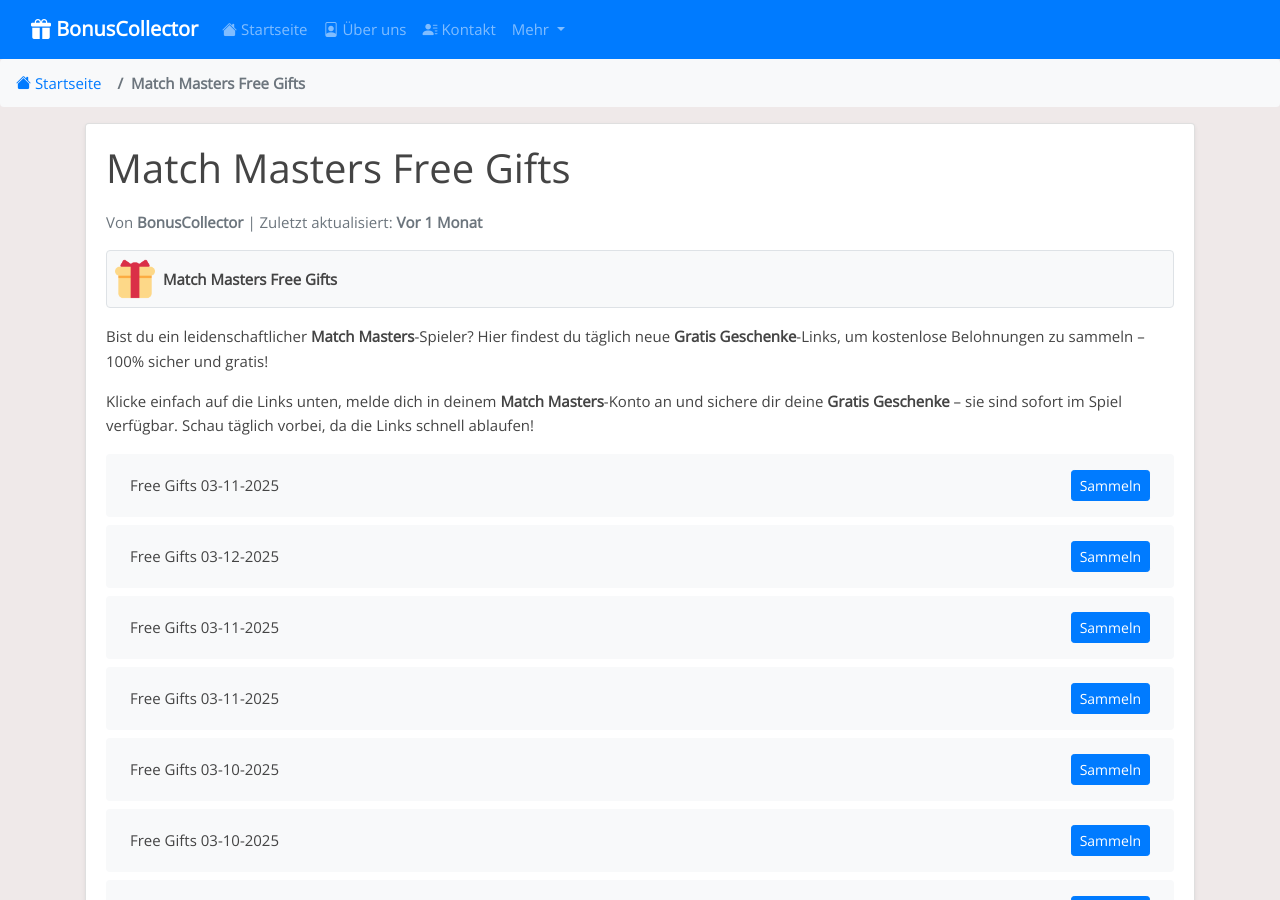
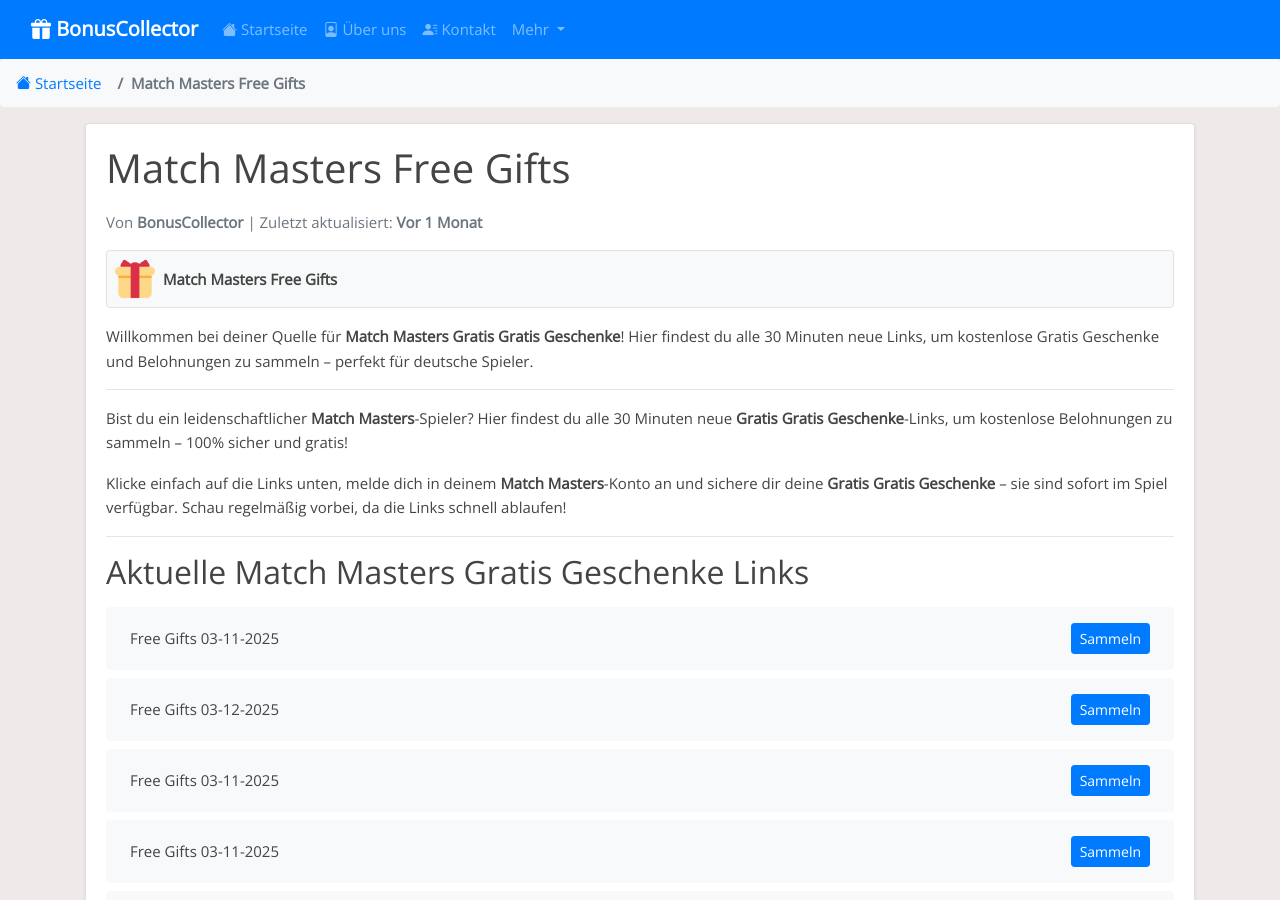
Before and after one commit to Prollad99/bs-de, a Jekyll site: the page built from _posts/2025-01-18-match-masters.md, in a window 1280 px wide and 900 px high. Built offline with Jekyll 4.4.1, drawn with Linux system fonts in a browser that asks for light colours.

Commit message:
Update match-masters reward links, content, and last modified date

```diff
--- a/_includes/match-masters_post.html
+++ b/_includes/match-masters_post.html
@@ -1,3 +1,11 @@
-Bist du ein leidenschaftlicher **Match Masters**-Spieler? Hier findest du täglich neue **Gratis Geschenke**-Links, um kostenlose Belohnungen zu sammeln – 100% sicher und gratis!
+Willkommen bei deiner Quelle für **Match Masters Gratis Gratis Geschenke**! Hier findest du alle 30 Minuten neue Links, um kostenlose Gratis Geschenke und Belohnungen zu sammeln – perfekt für deutsche Spieler.
 
-Klicke einfach auf die Links unten, melde dich in deinem **Match Masters**-Konto an und sichere dir deine **Gratis Geschenke** – sie sind sofort im Spiel verfügbar. Schau täglich vorbei, da die Links schnell ablaufen!
+---
+
+Bist du ein leidenschaftlicher **Match Masters**-Spieler? Hier findest du alle 30 Minuten neue **Gratis Gratis Geschenke**-Links, um kostenlose Belohnungen zu sammeln – 100% sicher und gratis!
+
+Klicke einfach auf die Links unten, melde dich in deinem **Match Masters**-Konto an und sichere dir deine **Gratis Gratis Geschenke** – sie sind sofort im Spiel verfügbar. Schau regelmäßig vorbei, da die Links schnell ablaufen!
+
+---
+
+## Aktuelle Match Masters Gratis Geschenke Links
```
